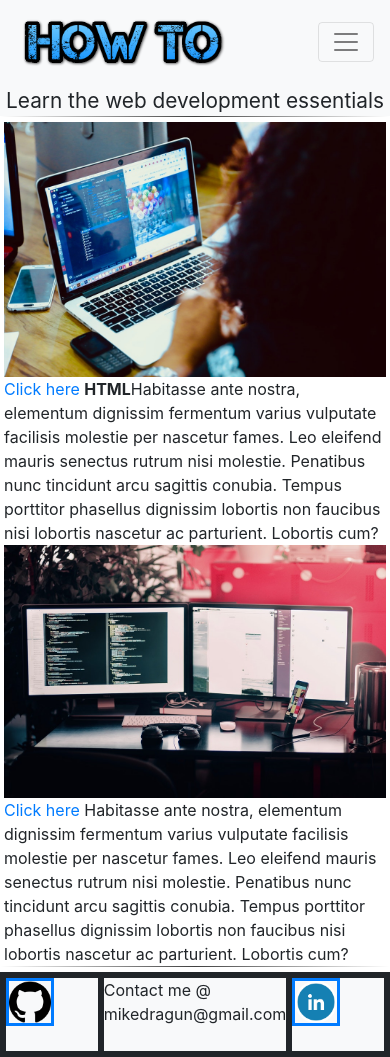
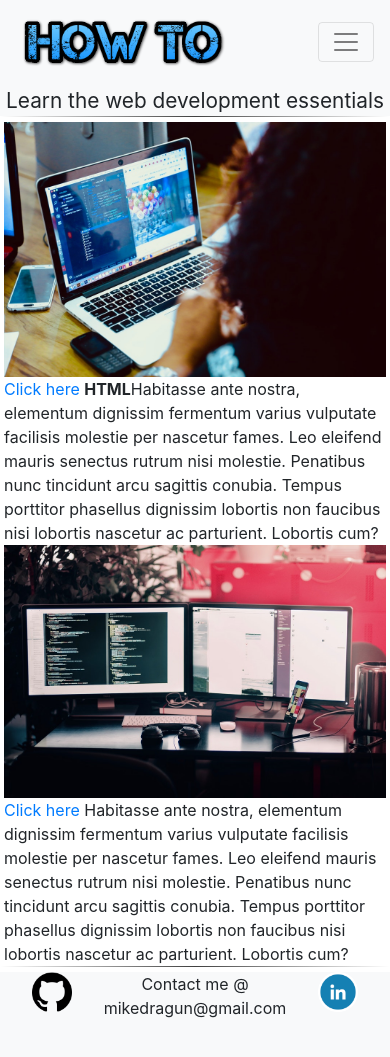
Before and after one commit to Miked0331/webdev, a React (Create React App) app: page / in a window 390 px wide. Built offline with nearby package versions, Linux system fonts and the light colour scheme.

Commit message:
footer changes

```diff
--- a/src/App.css
+++ b/src/App.css
@@ -75,10 +75,9 @@ img {
 }
 
 
-.hr
-    {
+.hr {
         grid-column-start: 1;
-    grid-column-end: 3;
+        grid-column-end: 3;
         border: 0;
         height: 1px;
         background-image: linear-gradient(to right, rgba(0, 0, 0, 0), rgba(0, 0, 0, 0.75), rgba(0, 0, 0, 0));
@@ -91,17 +90,18 @@ img {
   justify-content: center;
   background-color: #f8f9fa;
   height: 10vh;
-  border: solid;
+  text-align: center;
 }
-.footer-text{
-  border: solid;
-}
+
 .footer-icon {
   width: 3rem;
   height: 3rem;
-  border: solid;
 }
 
-.footer-div {
-  border: solid;
+
+@media only screen and (max-width: 1024px) {
+  .footer-icon {
+    width: 2.5rem;
+  height: 2.5rem;
+  }
 }
```
